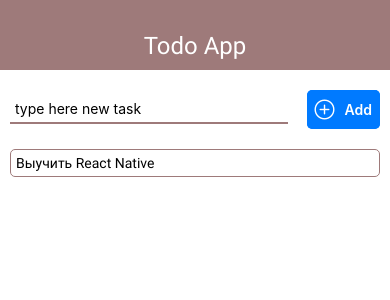
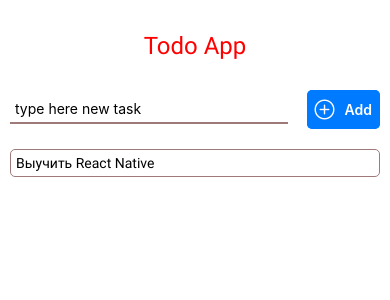
Before and after one commit to SDen4/react_native_demo_1, a React Native app: screen / in a window 390 px wide. Shown: the top 300 px of the page. Built offline with nearby package versions, Linux system fonts and the light colour scheme.

Commit message:
detect the platform and choosing params in case of them

```diff
--- a/src/components/Navbar.js
+++ b/src/components/Navbar.js
@@ -1,11 +1,19 @@
 import React from 'react';
-import { View, StyleSheet } from 'react-native';
+import { View, StyleSheet, Platform } from 'react-native';
 import { THEME } from '../theme';
 import { AppText } from './ui/AppText';
 
-export const Navbar = props => {
+export const Navbar = (props) => {
     return (
-        <View style={styles.navbar}>
+        <View
+            style={{
+                ...styles.navbar,
+                ...Platform.select({
+                    ios: styles.navbarIos,
+                    android: styles.navbarAndroid,
+                }),
+            }}
+        >
             <AppText style={styles.text}>{props.title}</AppText>
         </View>
     );
@@ -16,11 +24,19 @@ const styles = StyleSheet.create({
         height: 70,
         alignItems: 'center',
         justifyContent: 'flex-end',
-        backgroundColor: THEME.MAIN_COLOR,
         paddingBottom: 10,
     },
+    navbarAndroid: {
+        backgroundColor: THEME.MAIN_COLOR,
+    },
+    navbarIos: {
+        borderBottomColor: THEME.MAIN_COLOR,
+        borderBottomWidth: 1,
+    },
     text: {
-        color: THEME.TEXT_COLOR_WHITE,
+        // example of choosing params in case of platform directly
+        color: Platform.OS === 'android' ? THEME.TEXT_COLOR_WHITE : 'red',
+        // color: THEME.TEXT_COLOR_WHITE,
         fontSize: 24,
     },
 });
--- a/src/components/ui/AppButton.js
+++ b/src/components/ui/AppButton.js
@@ -1,15 +1,19 @@
 import React from 'react';
-import { StyleSheet, View, TouchableOpacity } from 'react-native';
+import { StyleSheet, View, TouchableOpacity, TouchableNativeFeedback, Platform } from 'react-native';
 import { THEME } from '../../theme';
 import { AppTextBold } from '../ui/AppTextBold';
 
 export const AppButton = ({ children, onPress, color = THEME.MAIN_COLOR }) => {
+    //recognize the platform and choose correct component for each of them
+    const PlatformWrapper = Platform.OS === 'android' ? TouchableNativeFeedback : TouchableOpacity;
+
+
     return (
-        <TouchableOpacity onPress={onPress} activeOpacity={0.7}>
+        <PlatformWrapper onPress={onPress} activeOpacity={0.7}>
             <View style={{ ...styles.button, backgroundColor: color }}>
                 <AppTextBold style={styles.text}>{children}</AppTextBold>
             </View>
-        </TouchableOpacity>
+        </PlatformWrapper>
     );
 };
 
```
